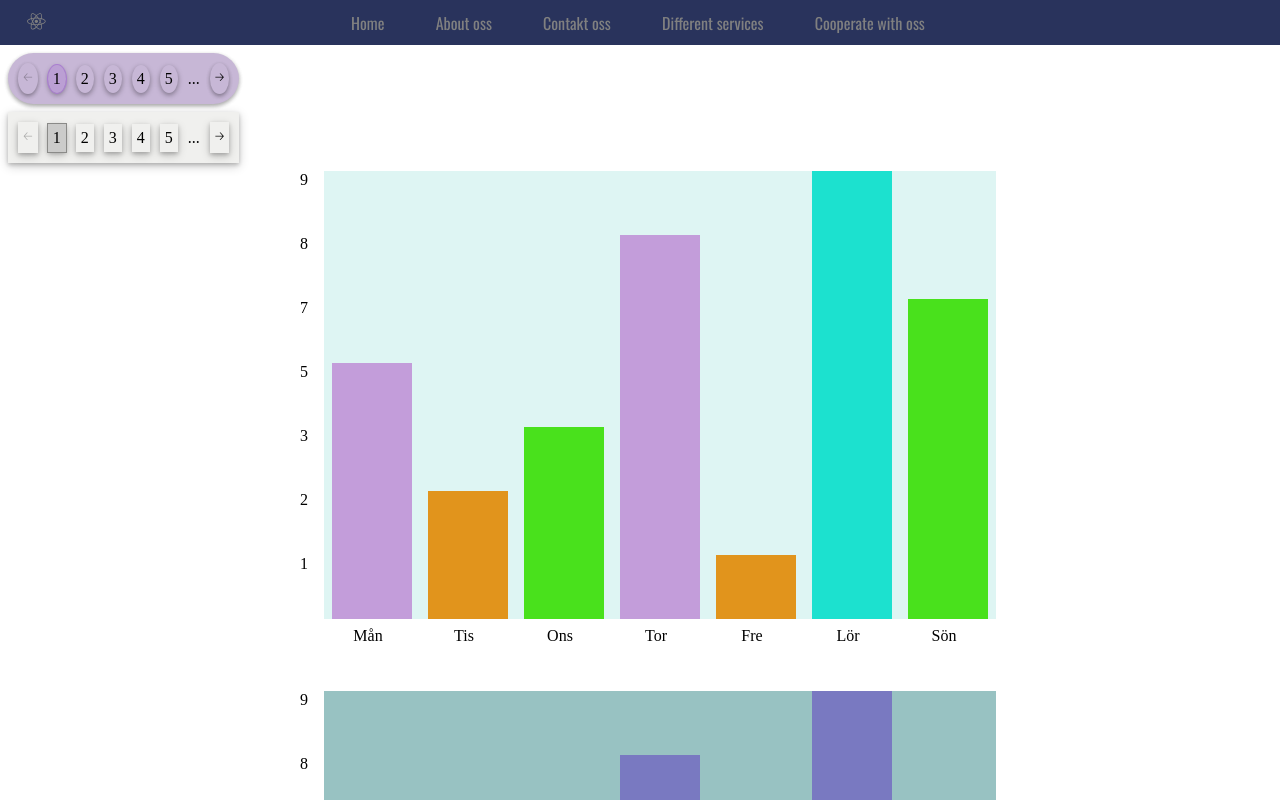
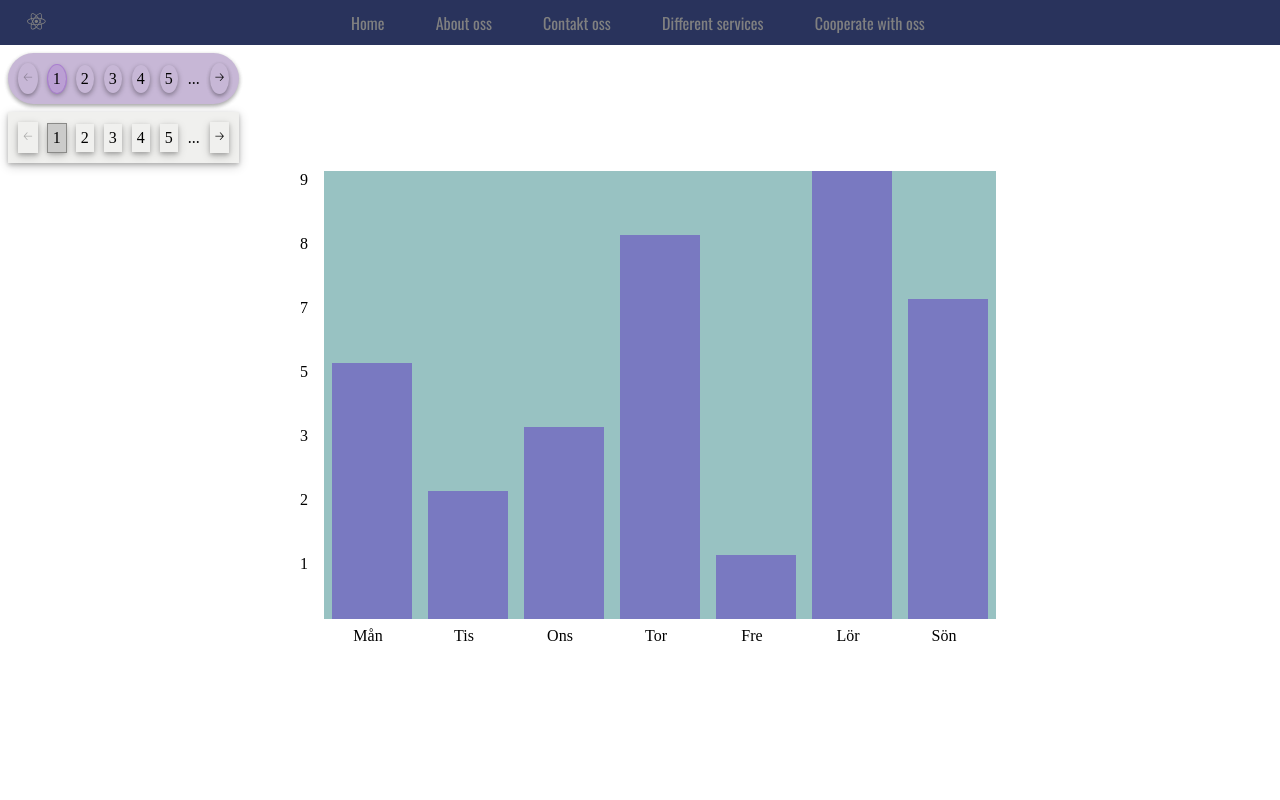
Before and after one commit to isabellaes/isabella-components, a React (Vite) app: page / in a window 1280 px wide. Shown: the top 800 px of the page. Built offline with nearby package versions, Linux system fonts and the light colour scheme.

Commit message:
update readme

```diff
--- a/src/App.tsx
+++ b/src/App.tsx
@@ -36,22 +36,6 @@ function App() {
         variant="square"
         color="primary"
       />
-      <Chart
-        labels={["Mån", "Tis", "Ons", "Tor", "Fre", "Lör", "Sön"]}
-        dataset={{
-          data: [5, 2, 3, 8, 1, 9, 7],
-          colors: [
-            "#C39DDA",
-            "#E1941C",
-            "#49E11C",
-            "#C39DDA",
-            "#E1941C",
-            "#1CE1CF",
-            "#49E11C",
-          ],
-          backgroundColor: "#DEF5F3",
-        }}
-      ></Chart>
 
       <Chart
         labels={["Mån", "Tis", "Ons", "Tor", "Fre", "Lör", "Sön"]}
@@ -60,7 +44,7 @@ function App() {
           colors: [],
           backgroundColor: "",
         }}
-      ></Chart>
+      />
 
       <Stepper
         startStep={{
```
Also changed, not shown: src/assets/Skärmbild 2024-04-10 113616.png (added), 1 other file (tests, documents, lock files or other folders).
